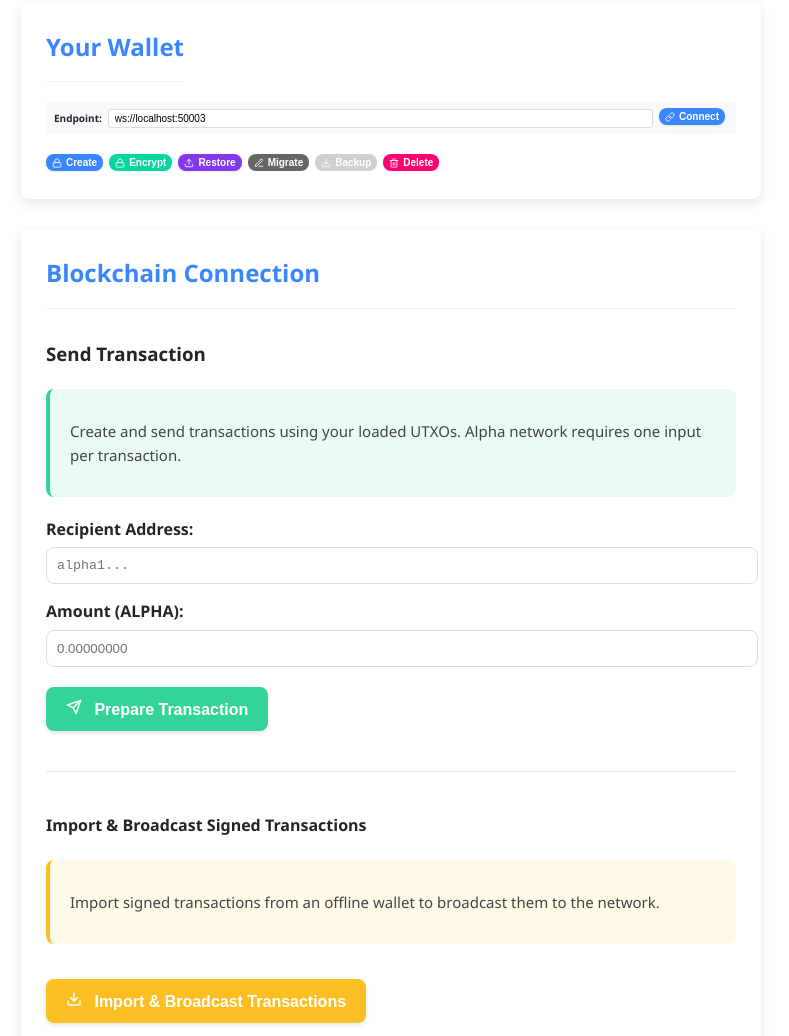
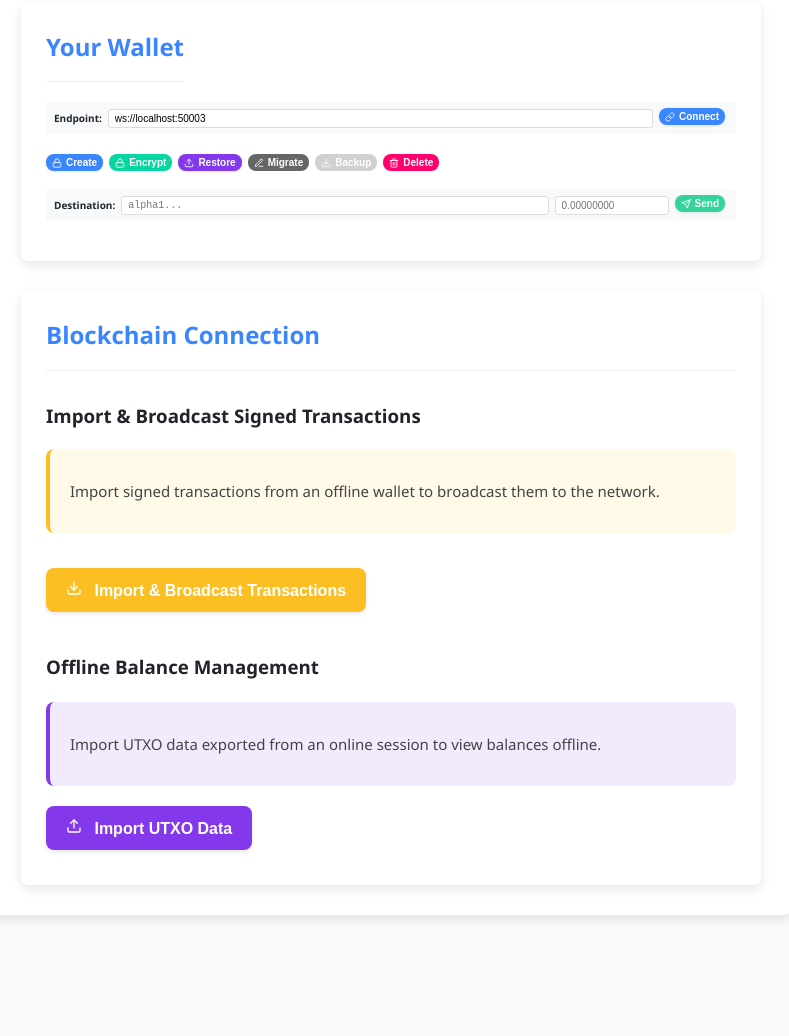
Before and after one commit to unicitynetwork/guiwallet, a plain HTML site: page index.html in a window 1280 px wide. Shown: the part 577-1613 px from the top of the page, without its empty margins (249-1038 px from the left). After the commit the page ends 1512 px from the top, so only its background shows below. Drawn offline with Linux system fonts and the light colour scheme.

Commit message:
Reorganize and compact Send transaction UI
- Moved Send transaction fields between wallet buttons and Transaction History
- Renamed 'Recipient Address' to 'Destination' for brevity
- Renamed 'Prepare Transaction' button to 'Send'
- Made entire send form a single compact line matching wallet button styling
- Applied consistent 10px font size and 3px padding throughout
- Removed duplicate Send Transaction section from Blockchain Connection area
- Kept Import & Broadcast section in its original location

```diff
--- a/index.html
+++ b/index.html
@@ -586,6 +586,22 @@
                 </button>
             </div>
 
+            <!-- Compact Send Transaction -->
+            <div id="sendTransactionSection" style="margin-top: 15px; margin-bottom: 15px;">
+                <div style="display: flex; align-items: center; gap: 6px; padding: 6px 8px; background-color: #f8f9fa; border-radius: 4px;">
+                    <label for="recipientAddress" style="margin: 0; font-weight: 600; white-space: nowrap; font-size: 10px;">Destination:</label>
+                    <input type="text" id="recipientAddress" placeholder="alpha1..." style="flex: 1; padding: 3px 6px; border: 1px solid #ddd; border-radius: 3px; font-size: 10px; font-family: monospace;">
+                    <input type="number" id="sendAmount" placeholder="0.00000000" step="0.00000001" min="0" style="width: 100px; padding: 3px 6px; border: 1px solid #ddd; border-radius: 3px; font-size: 10px;">
+                    <button onclick="prepareSendTransaction()" class="wallet-button" style="background-color: #34d399;">
+                        <svg xmlns="http://www.w3.org/2000/svg" viewBox="0 0 24 24" fill="none" stroke="currentColor" stroke-width="2" stroke-linecap="round" stroke-linejoin="round">
+                            <line x1="22" y1="2" x2="11" y2="13"></line>
+                            <polygon points="22 2 15 22 11 13 2 9 22 2"></polygon>
+                        </svg>
+                        Send
+                    </button>
+                </div>
+            </div>
+
             <!-- Transaction History -->
             <div id="transactionHistoryContainer" style="margin-top: 20px; display: none;">
                 <h4 style="margin-bottom: 10px;">Transaction History</h4>
@@ -606,34 +622,9 @@
                 </div>
             </div>
 
-            <!-- Send Transaction Section -->
-            <div id="sendTransactionSection" style="margin-top: 30px;">
-                <h3>Send Transaction</h3>
-                <div class="info-box" style="background-color: rgba(52, 211, 153, 0.1); border-left: 4px solid #34d399;">
-                    <p>Create and send transactions using your loaded UTXOs. Alpha network requires one input per transaction.</p>
-                </div>
-
-                <div class="send-form" style="margin-top: 20px;">
-                    <div style="margin-bottom: 15px;">
-                        <label style="display: block; margin-bottom: 5px; font-weight: 600;">Recipient Address:</label>
-                        <input type="text" id="recipientAddress" placeholder="alpha1..." style="width: 100%; padding: 10px; border: 1px solid #ddd; border-radius: 8px; font-family: monospace;">
-                    </div>
-                    <div style="margin-bottom: 20px;">
-                        <label style="display: block; margin-bottom: 5px; font-weight: 600;">Amount (ALPHA):</label>
-                        <input type="number" id="sendAmount" placeholder="0.00000000" step="0.00000001" min="0" style="width: 100%; padding: 10px; border: 1px solid #ddd; border-radius: 8px;">
-                    </div>
-                    <button onclick="prepareSendTransaction()" class="button" style="background-color: #34d399;">
-                        <svg xmlns="http://www.w3.org/2000/svg" width="16" height="16" viewBox="0 0 24 24" fill="none" stroke="currentColor" stroke-width="2" stroke-linecap="round" stroke-linejoin="round" style="margin-right: 8px;">
-                            <line x1="22" y1="2" x2="11" y2="13"></line>
-                            <polygon points="22 2 15 22 11 13 2 9 22 2"></polygon>
-                        </svg>
-                        Prepare Transaction
-                    </button>
-                </div>
-
-                <!-- Import & Broadcast Transactions -->
-                <div style="margin-top: 30px; padding-top: 20px; border-top: 1px solid #e5e7eb;">
-                    <h4>Import & Broadcast Signed Transactions</h4>
+            <!-- Import & Broadcast Transactions Section -->
+            <div style="margin-top: 30px;">
+                <h3>Import & Broadcast Signed Transactions</h3>
                 <div class="info-box" style="background-color: rgba(251, 191, 36, 0.1); border-left: 4px solid #fbbf24; margin-top: 10px;">
                     <p>Import signed transactions from an offline wallet to broadcast them to the network.</p>
                 </div>
@@ -646,7 +637,6 @@
                     </svg>
                     Import & Broadcast Transactions
                 </button>
-                </div>
             </div>
 
             <!-- Offline UTXO Import Section -->
```
Lines whose indentation alone changed are shown as unchanged.
